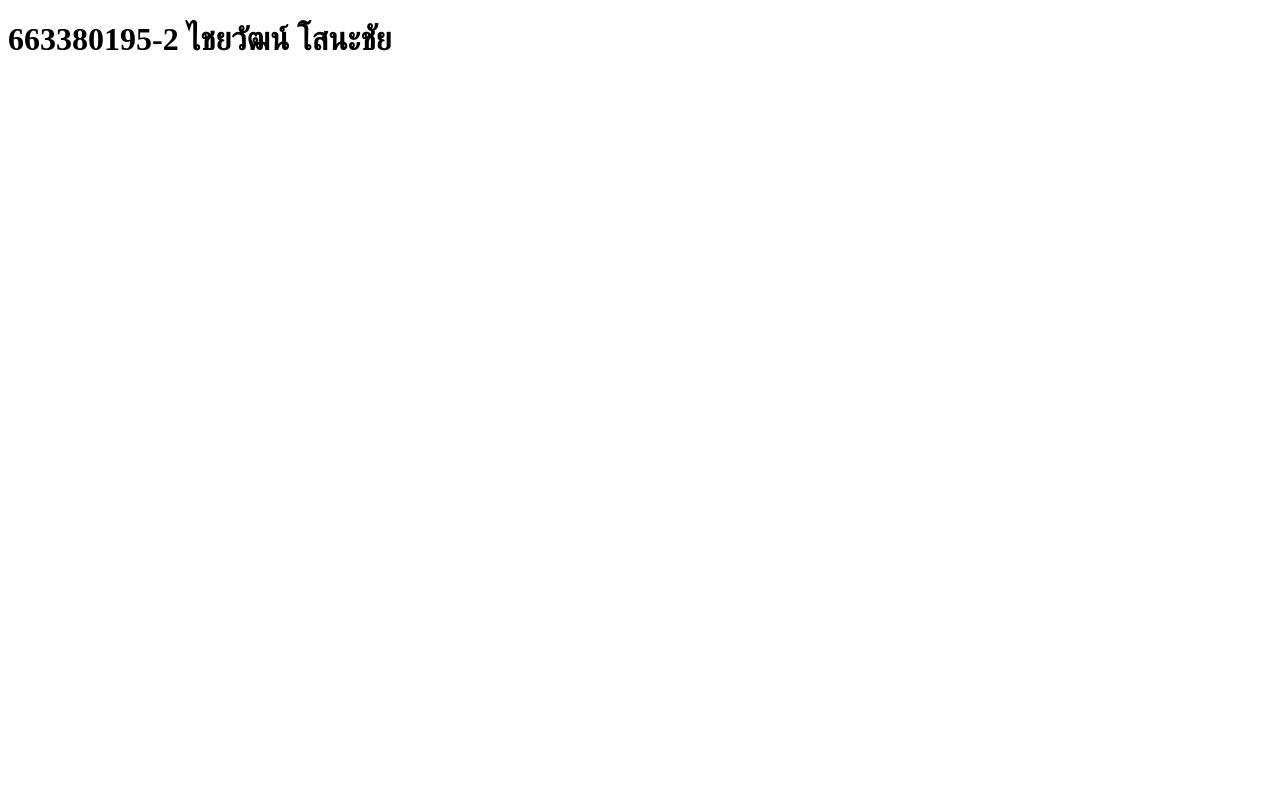
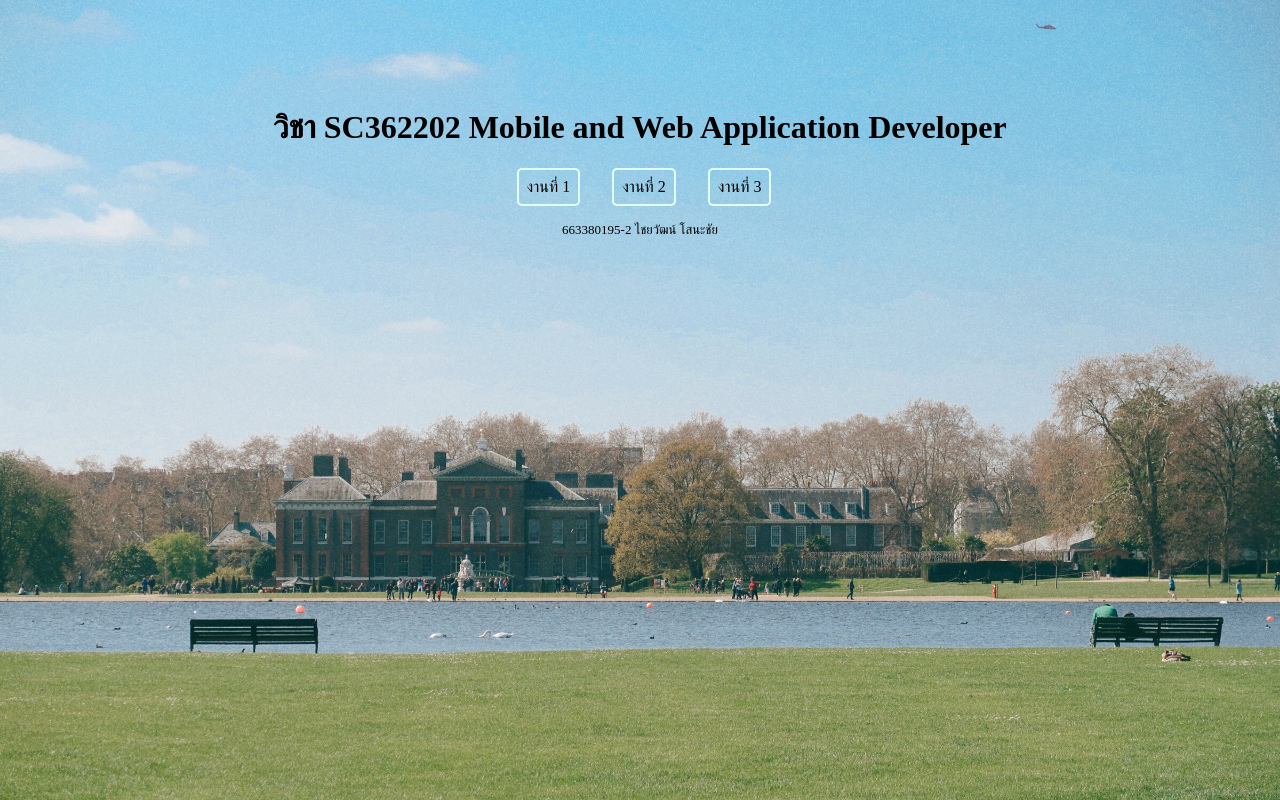
Before and after one commit to Best19s/SC362202, a plain HTML site: page index.html in a window 1280 px wide. Drawn offline with Linux system fonts and the light colour scheme.

Commit message:
add css and image

```diff
--- a/index.html
+++ b/index.html
@@ -4,8 +4,17 @@
     <meta charset="UTF-8">
     <meta name="viewport" content="width=device-width, initial-scale=1.0">
     <title>MyWeb</title>
+    <link rel="stylesheet" href="style.css">
+    <link rel="preconnect" href="https://fonts.gstatic.com" crossorigin>
 </head>
 <body>
-    <h1>663380195-2 ไชยวัฒน์ โสนะชัย</h1>
+
+    <h1 class="title">วิชา SC362202 Mobile and Web Application Developer</h1>
+    <ul class="work">
+        <li>งานที่ 1</li>
+        <li>งานที่ 2</li>
+        <li>งานที่ 3</li>
+    </ul>
+    <p class="author">663380195-2 ไชยวัฒน์ โสนะชัย</p>
 </body>
 </html>
--- /dev/null
+++ b/style.css
@@ -0,0 +1,41 @@
+
+@import url('https://fonts.googleapis.com/css2?family=Mitr:wght@200;300;400;500;600;700&family=Noto+Sans+Thai+Looped:wght@100;200;300;400;500;600;700;800;900&family=Prompt:ital,wght@0,100;0,200;0,300;0,400;0,500;0,600;0,700;0,800;0,900;1,100;1,200;1,300;1,400;1,500;1,600;1,700;1,800;1,900&display=swap');
+
+
+body {
+    background-image: url('img/JPAF9142.JPG');
+    background-repeat: no-repeat;
+    background-size: cover;
+    font-family: 'Noto Sans Thai Looped';
+    padding: 5em;
+}
+
+.title {
+    font-size: 2em;
+    text-align: center;
+}
+
+.work {
+    list-style-type: none;
+    display: flex;
+    justify-content: center;
+
+}
+
+.work li {
+    margin-right: 2em;
+    /* background-color: lightcyan; */
+    border: 2px solid lightcyan;
+    padding: .5em;
+    border-radius: 5px;
+    transition: .75s ease;
+    cursor: pointer;
+}
+.work li:hover {
+    background-color: lightcyan;
+}
+
+.author {
+    text-align: center;
+    font-size: small;
+}
```
Also changed, not shown: img/JPAF9142.JPG (added).
